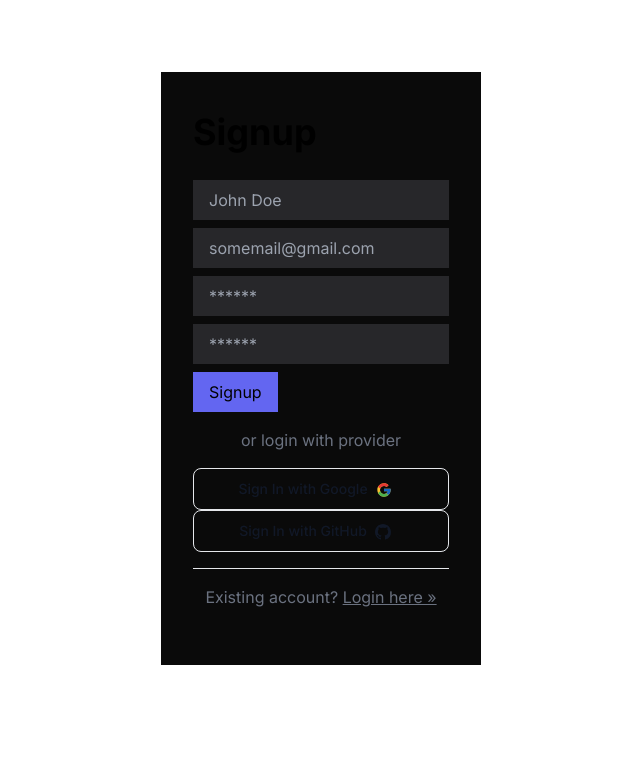
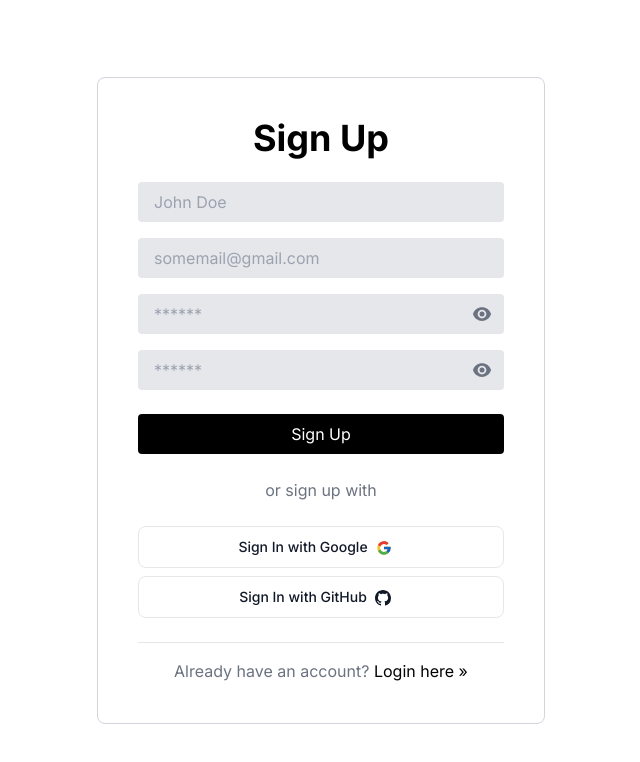
Before and after one commit to King-kae/nextjs-chatter, a Next.js app: page /register in a window 1280 px wide. Shown: the top 762 px of the page, without its empty margins (319-959 px from the left). Built offline with nearby package versions, Linux system fonts and the light colour scheme.

Commit message:
adding width to Image

```diff
--- a/next.config.mjs
+++ b/next.config.mjs
@@ -2,9 +2,46 @@
 const nextConfig = {
     reactStrictMode: true,
     swcMinify: true,
-     images: {
-      domains: ['lh3.googleusercontent.com', 'avatars.githubusercontent.com', "localhost", 'ui-avatars.com','images.unsplash.com'],
-     },
+    images: {
+     remotePatterns: [
+        {
+            protocol: 'https',
+            hostname: 'lh3.googleusercontent.com',
+            port: '',
+            pathname: '/**',
+        },
+        {
+            protocol: 'https',
+            hostname: 'avatars.githubusercontent.com',
+            port: '',
+            pathname: '/**',
+        },
+        {
+            protocol: 'https',
+            hostname: 'ui-avatars.com',
+            port: '',
+            pathname: '/**',
+        },
+        {
+            protocol: 'https',
+            hostname: 'images.unsplash.com',
+            port: '',
+            pathname: '/**',
+        },
+        {
+            protocol: 'https',
+            hostname: "nextjs-chatter-teal.vercel.app",
+            port: '',
+            pathname: '/**',
+        },
+        {
+            protocol: 'http',
+            hostname: 'localhost',
+            port: '3000',
+            pathname: '/api/images/**',
+        },
+     ]
+    },
 }
 
 export default nextConfig;
--- a/src/app/allposts/[title]/page.tsx
+++ b/src/app/allposts/[title]/page.tsx
@@ -115,6 +115,8 @@ export default function PostPage({ params }: PostPageProps) {
         src={post.imageURL}
         alt={post.title}
         className="w-full h-auto max-h-96 object-cover mb-8 rounded-md shadow-md"
+        width={800}
+        height={400}
       />
       <div className="flex items-center gap-x-4 p-4 bg-white shadow rounded-md">
         <Avatar seed={currentUser._id} size="small" />
--- a/src/app/api/auth/forgot-password/route.tsx
+++ b/src/app/api/auth/forgot-password/route.tsx
@@ -32,6 +32,7 @@ export async function POST(req: NextRequest, res: NextApiResponse) {
         // Save the reset token in the database
         user.resetToken = resetToken;
         user.resetTokenExpires = expiration;
+        await user.save()
 
       // Send reset email
       const resetLink = `${process.env.NEXTAUTH_URL}/reset-password?token=${resetToken}`;
--- a/src/app/api/auth/reset-password/route.tsx
+++ b/src/app/api/auth/reset-password/route.tsx
@@ -1,36 +1,35 @@
 // pages/api/auth/reset-password.ts
-import type { NextApiRequest, NextApiResponse } from 'next';
-import bcrypt from 'bcryptjs';
-import connectToMongoDB  from '@/lib/db';
-import { ObjectId } from 'mongodb';
-import User from '@/models/user';
-import { NextRequest, NextResponse } from 'next/server';
+import type { NextApiRequest, NextApiResponse } from "next";
+import bcrypt from "bcryptjs";
+import connectToMongoDB from "@/lib/db";
+import { ObjectId } from "mongodb";
+import User from "@/models/user";
+import { NextRequest, NextResponse } from "next/server";
 
-export  async function POST(req: NextRequest, res: NextApiResponse) {
-
+export async function POST(req: NextRequest, res: NextApiResponse) {
+  try {
     const { token, password } = await req.json();
     // const { token } = data;
     console.log("token:", token);
 
     if (!token) {
-        return NextResponse.json({ message: 'Token is required.' });
+      return NextResponse.json({ message: "Token is required." });
     }
 
-    try {
+    // const resetToken = token
+
+    const { client } = await connectToMongoDB();
+
     // const formData = await req.formData();
-
 
     // Extract fields directly from formData
     // const newPassword = formData.get('password') as string;
     // Find the user by the reset token and check if the token is still valid
-      const user = await User.findOne({
-        resetToken: token,
-        resetTokenExpires: { $gt: new Date() },
-      });
-      console.log(user)
+    const user = await User.findOne({ resetToken: token });
+    console.log(user);
 
     if (!user) {
-        return NextResponse.json({ message: 'Invalid or expired token.' });
+      return NextResponse.json({ message: "Invalid or expired token." });
     }
 
     // Hash the new password
@@ -43,9 +42,11 @@ export  async function POST(req: NextRequest, res: NextApiResponse) {
     user.resetTokenExpires = undefined;
 
     await user.save();
-      return NextResponse.json({ message: 'Password has been reset successfully.' });
+    return NextResponse.json({
+      message: "Password has been reset successfully.",
+    });
   } catch (error) {
     console.error(error);
-      return NextResponse.json({ message: 'Something went wrong.' });
+    return NextResponse.json({ message: "Something went wrong." });
   }
 }
--- a/src/app/components/Posts/PostImage.tsx
+++ b/src/app/components/Posts/PostImage.tsx
@@ -6,14 +6,14 @@ export const PostImage = (props: any) => {
     return (
       <div className={`preview__image ${props.className} p-8`}>
         <a href={props.link}>
-          <Image src={props.src} alt={props.alt} />
+          <Image width={400} height={300} src={props.src} alt={props.alt} />
         </a>
       </div>
     );
   }
   return (
     <div className={`post__image ${props.className}`}>
-      <Image src={props.src} alt={props.alt} />
+      <Image width={400} height={300} src={props.src} alt={props.alt} />
     </div>
   );
 };
--- /dev/null
+++ b/src/app/components/Toast.tsx
@@ -0,0 +1,65 @@
+import React, { useState, useEffect } from "react";
+import { XMarkIcon } from "@heroicons/react/24/outline";
+import { useToast } from "@/app/hook/useToast";
+// import Draggable, { DraggableData, DraggableEvent } from "react-draggable";
+
+interface ToastProps {}
+
+const Toast: React.FC<ToastProps> = () => {
+  const toast = useToast();
+  const toastRef = React.useRef<HTMLDivElement>(null);
+
+  useEffect(() => {
+    const handleClickOutside = (e: MouseEvent) => {
+      if (toastRef.current && !toastRef.current.contains(e.target as Node)) {
+        toast.onClose();
+      }
+    };
+    document.addEventListener("mousedown", handleClickOutside);
+    return () => {
+      document.removeEventListener("mousedown", handleClickOutside);
+    };
+  }, [toastRef, toast.onClose, toast]);
+
+  useEffect(() => {
+    if (toast.isOpen) {
+      const timer = setTimeout(() => {
+        toast.onClose();
+      }, 5000);
+      return () => {
+        clearTimeout(timer);
+      };
+    }
+  }, [toast, toast.isOpen, toast.onClose]);
+
+//   const handleDrag = (_: DraggableEvent, { deltaY }: DraggableData) => {};
+
+  return (
+    <div>
+      <div
+        className={`fixed bottom-4 right-0 px-5 py-2 text-black bg-white shadow-lg border border-gray-200 rounded-md flex     items-center justify-between gap-2 transition-all duration-300 transform group
+                z-50
+                ${ toast.isOpen
+                    ? "translate-y-0  opacity-100"
+                    : "translate-y-full opacity-0" }`}
+        ref={toastRef}
+      >
+        <p>
+          <span
+            className="font-bold capitalize">
+            {toast.type}
+          </span>
+        </p>
+        <p>{toast.message}</p>
+        <XMarkIcon
+          onClick={() => {
+            toast.onClose();
+          }}
+          className="w-5 h-5 cursor-pointer opacity-0 group-hover:opacity-100 hover:scale-110 transform text-gray-400  transition-all duration-300 hover:text-black"
+        />
+      </div>
+    </div>
+  );
+};
+
+export default Toast;
--- a/src/app/hook/useLike.tsx
+++ b/src/app/hook/useLike.tsx
@@ -9,6 +9,8 @@ export const useLike = (initialTitle: any) => {
   const [loading, setLoading] = useState(true);
   const [error, setError] = useState<string | null>(null);
   const [title, setTitle] = useState(initialTitle);
+
+  const toast = useToast();
 
   useEffect(() => {
     if (!title) {
@@ -65,6 +67,7 @@ export const useLike = (initialTitle: any) => {
       });
 
       const data = await response.json();
+      toast.success("Liked successfully");
       console.log(data.likes.length);
       if (!response.ok) {
         throw new Error(data.error || "Something went wrong");
--- a/src/app/post/page.tsx
+++ b/src/app/post/page.tsx
@@ -31,6 +31,7 @@ export default function CreatePost() {
 
   const handleFileChange = async (e: React.ChangeEvent<HTMLInputElement>) => {
     if (e.target.files && e.target.files.length > 0) {
+      setFile(e.target.files[0]);
       const file = e.target.files[0];
       try {
         setLoading(true);
@@ -118,6 +119,9 @@ export default function CreatePost() {
 
   const handleSubmit = async (e: React.FormEvent<HTMLFormElement>) => {
     e.preventDefault();
+    console.log(file)
+    console.log(title)
+    console.log(markdown)
 
     if (!file || !title || !markdown) {
       setMessage("Please fill in all fields and select a file.");
@@ -128,6 +132,7 @@ export default function CreatePost() {
     formData.append("image", file);
     formData.append("title", title);
     formData.append("content", markdown);
+
 
     try {
       const response = await axios.post("/api/post", formData, {
@@ -144,7 +149,7 @@ export default function CreatePost() {
     }
   };
 
-  console.log(process.env.NEXTAUTH_URL)
+  // console.log(process.env.NEXTAUTH_URL)
   return (
     <div
       style={{
@@ -187,6 +192,8 @@ export default function CreatePost() {
                   <Image
                     src={previewUrl}
                     alt="Preview"
+                    width={300}
+                    height={200}
                     className="w-full h-full object-cover rounded-md"
                   />
                 ) : (
@@ -227,6 +234,7 @@ export default function CreatePost() {
           <label htmlFor="title">Title:</label>
           <input
             type="text"
+            name="title"
             id="title"
             value={title}
             onChange={(e) => setTitle(e.target.value)}
@@ -297,7 +305,7 @@ export default function CreatePost() {
           </div>
           <textarea
             ref={textareaRef}
-            id="markdown"
+            id="content"
             value={markdown}
             onChange={(e) => setMarkdown(e.target.value)}
             style={{
--- a/src/app/register/page.tsx
+++ b/src/app/register/page.tsx
@@ -10,11 +10,11 @@ import GitHubButton from "@/app/components/common/GithubButton";
 import Link from "next/link";
 import Joi from "joi";
 
-function RegisterPage() {
+const RegisterPage: React.FC = () => {
   const [error, setError] = useState<string | undefined>(undefined);
-  const [loading, setLoading] = useState(false);
-  const [showPassword, setShowPassword] = useState(false)
-  const [showConfirmPassword, setShowConfirmPassword] = useState(false)
+  const [loading, setLoading] = useState<boolean>(false);
+  const [showPassword, setShowPassword] = useState<boolean>(false);
+  const [showConfirmPassword, setShowConfirmPassword] = useState<boolean>(false);
   const router = useRouter();
 
   // Define the Joi schema for form validation
@@ -89,62 +89,80 @@ function RegisterPage() {
   };
 
   return (
-    <div className="justify-center h-[calc(100vh-4rem)] flex items-center">
-      <form onSubmit={handleSubmit} className="bg-neutral-950 px-8 py-10 w-3/12">
-        {error && <div className="bg-red-500 text-white px-4 py-2">{error}</div>}
+    <div className="flex justify-center items-center min-h-screen bg-white">
+      <form onSubmit={handleSubmit} className="bg-white p-8 md:p-10 rounded-lg w-full max-w-md space-y-6 border border-gray-300">
+        {error && <div className="bg-red-500 text-white px-4 py-2 rounded">{error}</div>}
 
-        <h1 className="text-4xl font-bold mb-7">Signup</h1>
+        <h1 className="text-3xl md:text-4xl font-bold text-center text-black">Sign Up</h1>
 
+        <div className="space-y-4">
+          <div className="relative">
             <input
               type="text"
               placeholder="John Doe"
               name="username"
-          className="bg-zinc-800 px-4 py-2 block mb-2 w-full"
+              className="bg-gray-200 text-black px-4 py-2 rounded w-full focus:outline-none focus:ring focus:ring-gray-500"
             />
+          </div>
+
+          <div className="relative">
             <input
               type="email"
               placeholder="somemail@gmail.com"
               name="email"
-          className="bg-zinc-800 px-4 py-2 block mb-2 w-full"
+              className="bg-gray-200 text-black px-4 py-2 rounded w-full focus:outline-none focus:ring focus:ring-gray-500"
             />
+          </div>
+
+          <div className="relative">
             <input
-          type={showPassword ? "text" : "password" }
+              type={showPassword ? "text" : "password"}
               placeholder="******"
               name="password"
-          className="bg-zinc-800 px-4 py-2 block mb-2 w-full"
+              className="bg-gray-200 text-black px-4 py-2 rounded w-full focus:outline-none focus:ring focus:ring-gray-500"
             />
             <button
               type="button"
-          className="absolute right-4 top-4"
+              className="absolute right-3 top-1/2 transform -translate-y-1/2 text-gray-500"
               onClick={() => setShowPassword(!showPassword)}
             >
-          {showPassword ? <EyeIcon /> : <EyeSlashIcon />}
+              {showPassword ? <EyeSlashIcon className="h-5 w-5" /> : <EyeIcon className="h-5 w-5" />}
             </button>
+          </div>
+
+          <div className="relative">
             <input
-          type={showConfirmPassword ? "text" : "password" }
+              type={showConfirmPassword ? "text" : "password"}
               placeholder="******"
               name="confirm-password"
-          className="bg-zinc-800 px-4 py-2 block mb-2 w-full"
+              className="bg-gray-200 text-black px-4 py-2 rounded w-full focus:outline-none focus:ring focus:ring-gray-500"
             />
             <button
               type="button"
-          className="absolute right-4 top-4"
-          onClick={() => setShowConfirmPassword(!showPassword)}
+              className="absolute right-3 top-1/2 transform -translate-y-1/2 text-gray-500"
+              onClick={() => setShowConfirmPassword(!showConfirmPassword)}
             >
-          {showConfirmPassword ? <EyeIcon /> : <EyeSlashIcon />}
+              {showConfirmPassword ? <EyeSlashIcon className="h-5 w-5" /> : <EyeIcon className="h-5 w-5" />}
+            </button>
+          </div>
+        </div>
+
+        <button className="bg-black text-white px-4 py-2 rounded w-full hover:bg-gray-700 transition duration-200" type="submit" disabled={loading}>
+          {loading ? "Signing up..." : "Sign Up"}
         </button>
 
-        <button className="bg-indigo-500 px-4 py-2" type="submit" disabled={loading}>
-          {loading ? "Signing up..." : "Signup"}
-        </button>
         <div className="my-4 text-center text-gray-500">
-          or login with provider
+          or sign up with
         </div>
+
+        <div className="flex flex-col space-y-2">
           <GoogleButton />
           <GitHubButton />
-        <div className="text-center my-4 text-gray-500 border-t pt-4">
-          Existing account?{' '}
-          <Link className="underline" href={'/login'}>Login here &raquo;</Link>
+        </div>
+
+        <div className="text-center text-gray-500 border-t pt-4">
+          Already have an account?{' '}
+          <Link className="text-black hover:underline" href={'/login'}>Login here &raquo;</Link>
         </div>
       </form>
     </div>
--- a/src/app/reset-password/page.tsx
+++ b/src/app/reset-password/page.tsx
@@ -18,7 +18,7 @@ const ResetPasswordPage = () => {
   const searchParams = useSearchParams();
   const token = searchParams.get("token");
 
-  console.log(token);
+  // console.log(token);
 
   const handleSubmit = async (e: React.FormEvent<HTMLFormElement>) => {
     e.preventDefault();
@@ -36,11 +36,15 @@ const ResetPasswordPage = () => {
         token,
         password,
       });
-      setMessage(response.data.message);
-      router.push('/login');
+
+      setTimeout(() => {
+        setMessage(response.data.message);
+        setLoading(false);
+        router.push('/login');
+      }, 8000);
+
     } catch (err) {
       setError("Failed to reset password. Please try again.");
-    } finally {
       setLoading(false);
     }
   };
```
Lines whose indentation alone changed are shown as unchanged.
